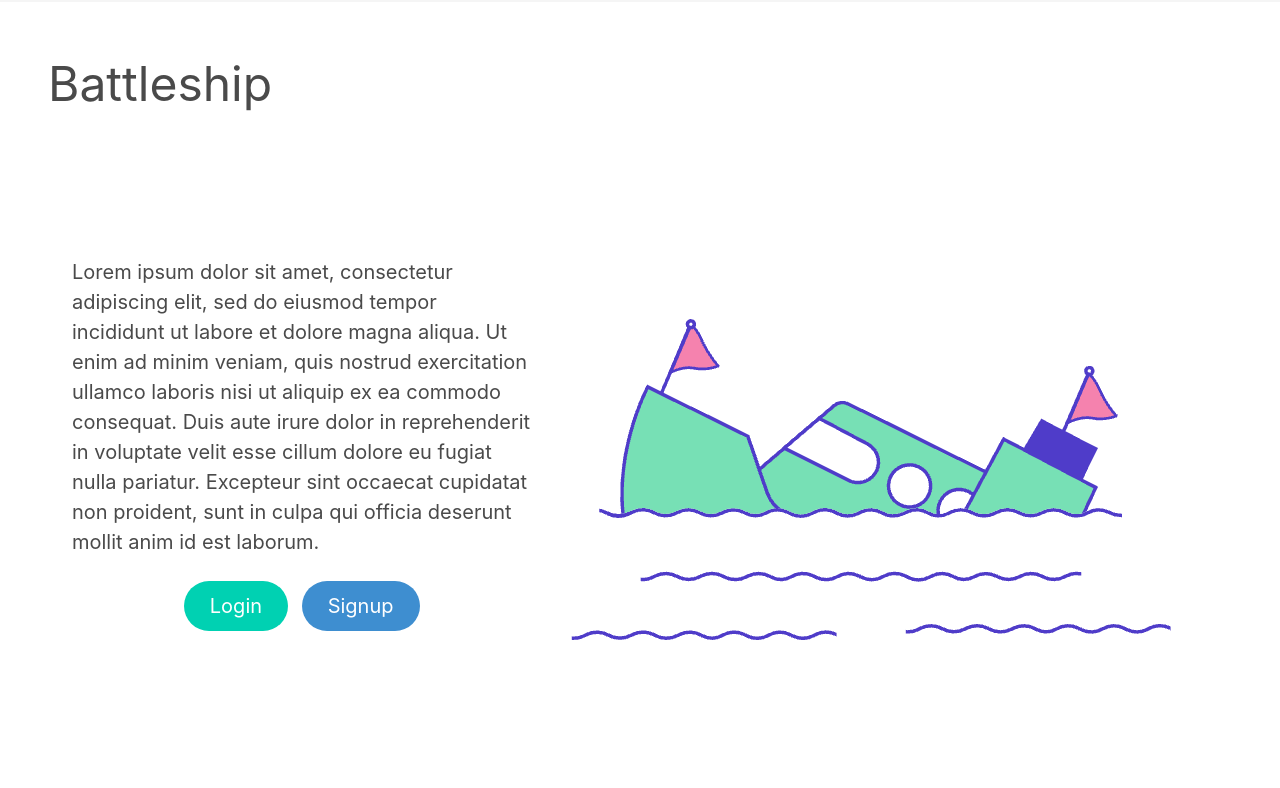
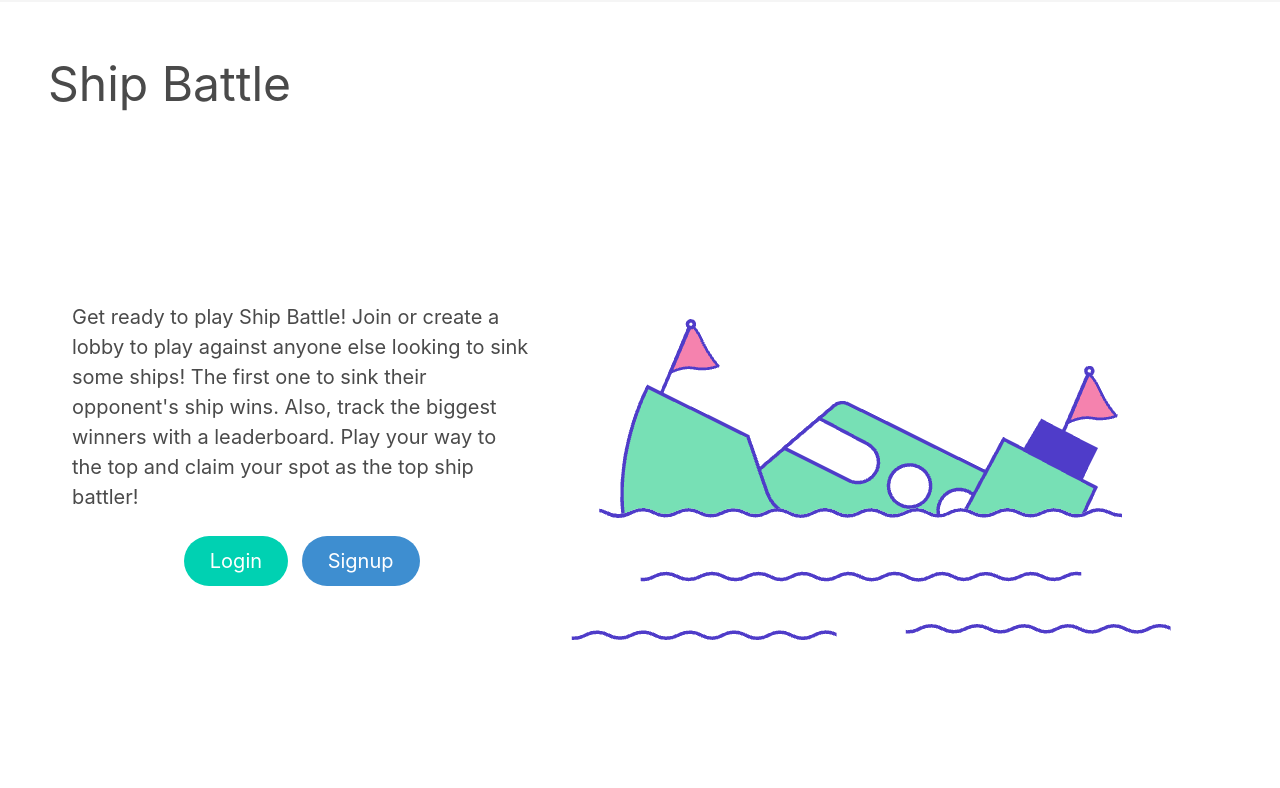
Before and after one commit to reyesenamorado97/312-Project, a Flask app: page /welcome in a window 1280 px wide. Shown: the part 86-874 px from the top of the page. Run offline with Flask 3, Linux system fonts and the light colour scheme; some libraries are stand-ins or nearby versions.

Commit message:
Changed welcome blur and tab title for welcome page

```diff
--- a/battleship/templates/welcome.html
+++ b/battleship/templates/welcome.html
@@ -4,7 +4,7 @@
     <meta name="viewport" content="width=device-width, initial-scale=1.0" />
 
     <!-- Decide on the name in the tab here -->
-    <title>Top Hat Clone (NAME TBD)</title>
+    <title>Ship Battle</title>
 
     <!-- This forces the app to use Bulma CSS for styles
 		        Class name is provided by Bulma, so if you're looking for a style,
@@ -49,7 +49,7 @@
     <div id="navbarContent"></div>
 
     <!-- Page Title -->
-    <h1 class="section is-size-1-desktop is-size-3-mobile pb-3 fadeIn">Battleship</h1>
+    <h1 class="section is-size-1-desktop is-size-3-mobile pb-3 fadeIn">Ship Battle</h1>
 
     <!-- Landing Page Description -->
     <div class="section pt-1 pb-0 mx-5 fadeIn">
@@ -57,8 +57,7 @@
         <div class="columns is-vcentered">
           <div class="column is-5 is-size-5-desktop is-size-6-mobile">
             <p>
-              Lorem ipsum dolor sit amet, consectetur adipiscing elit, sed do eiusmod tempor incididunt ut labore et dolore magna aliqua. Ut enim ad minim veniam, quis nostrud exercitation ullamco laboris nisi ut aliquip ex ea commodo consequat. Duis aute irure dolor in reprehenderit in voluptate
-              velit esse cillum dolore eu fugiat nulla pariatur. Excepteur sint occaecat cupidatat non proident, sunt in culpa qui officia deserunt mollit anim id est laborum.
+              Get ready to play Ship Battle! Join or create a lobby to play against anyone else looking to sink some ships! The first one to sink their opponent's ship wins. Also, track the biggest winners with a leaderboard. Play your way to the top and claim your spot as the top ship battler!
             </p>
 
             <div class="buttons is-centered">
```
